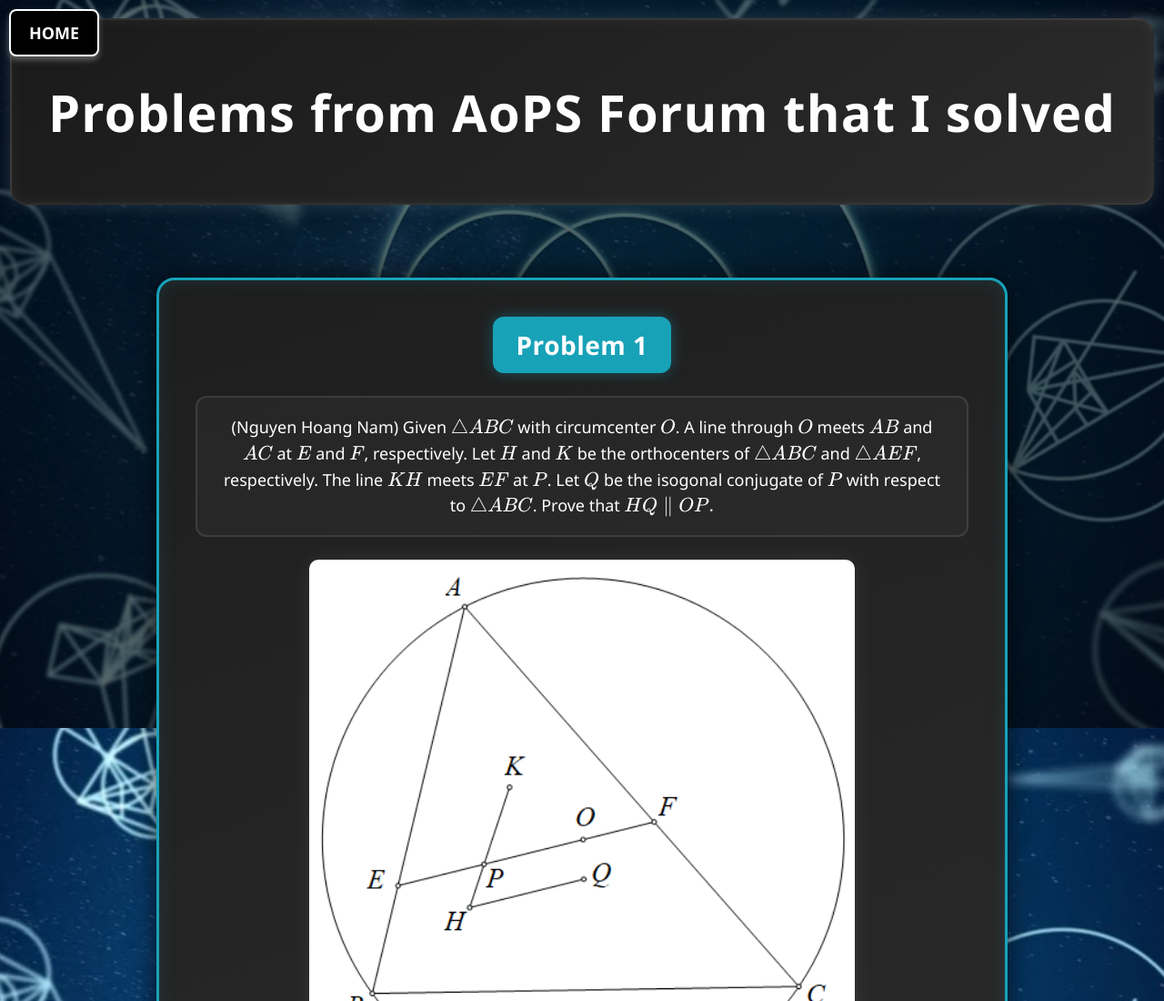
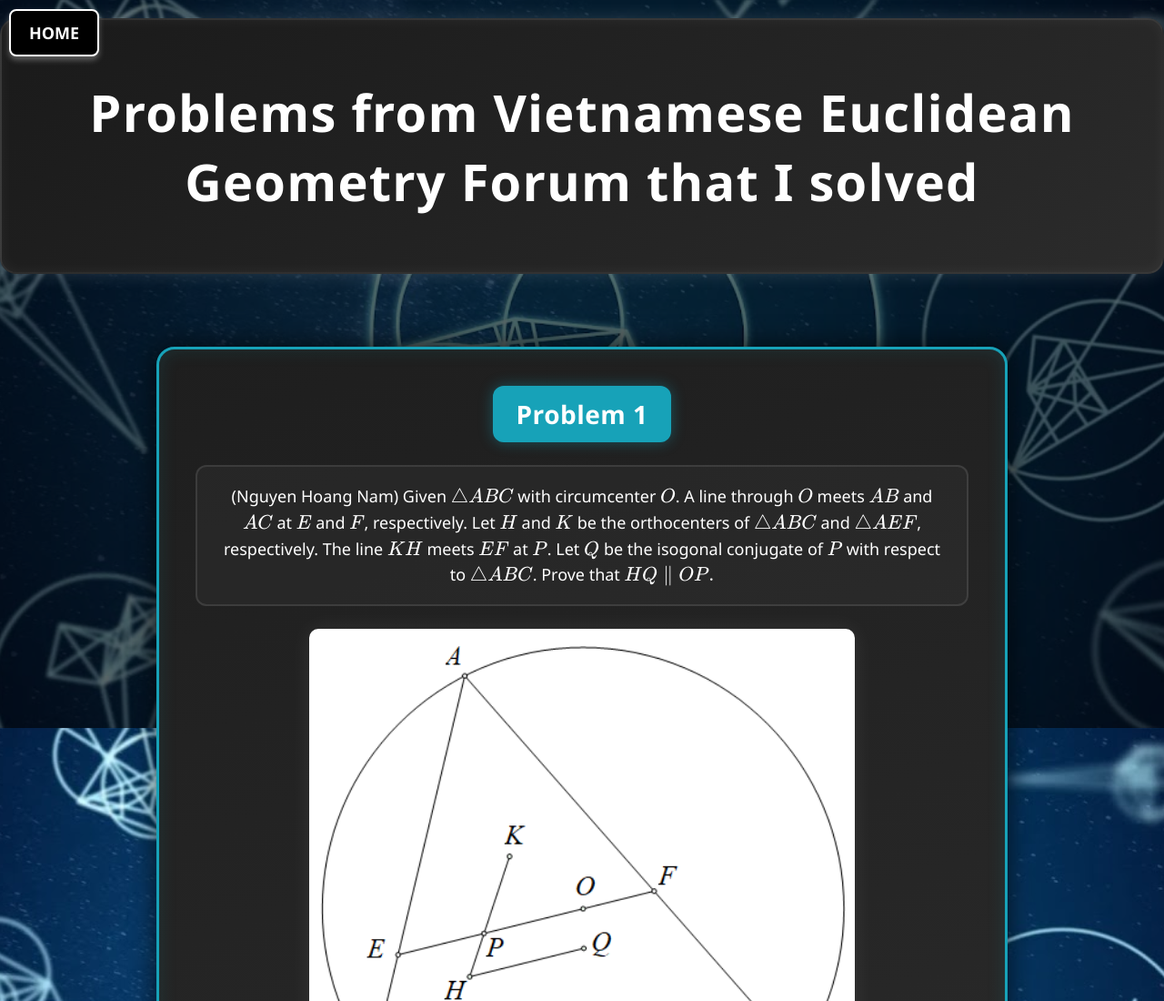
Before and after one commit to Vuanhhsgs/Web, a plain HTML site: page group_hinhhocphang.html in a window 1280 px wide. Shown: the top 1100 px of the page at 91% size. Drawn offline with nearby package versions, Linux system fonts and the light colour scheme.

Commit message:
Update group_hinhhocphang.html

```diff
--- a/group_hinhhocphang.html
+++ b/group_hinhhocphang.html
@@ -202,7 +202,7 @@ body::before {
 <body>
     <a href="index.html" class="home-button">Home</a>
      <div class = "title-container">
-    <h1>Problems from AoPS Forum that I solved</h1>
+    <h1>Problems from Vietnamese Euclidean Geometry Forum that I solved</h1>
 	 </div>
     <div class="problem-box">
         <div class="problem-title">Problem 1</div>
```
